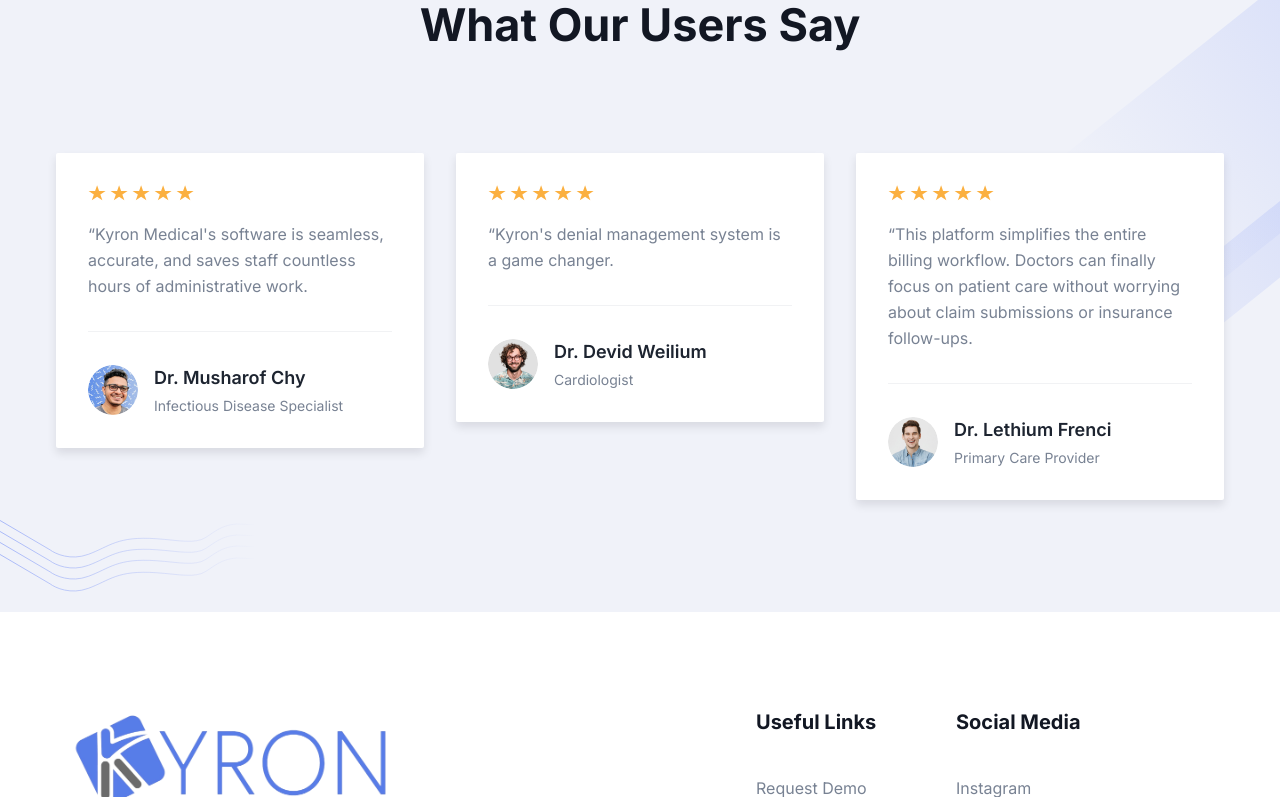
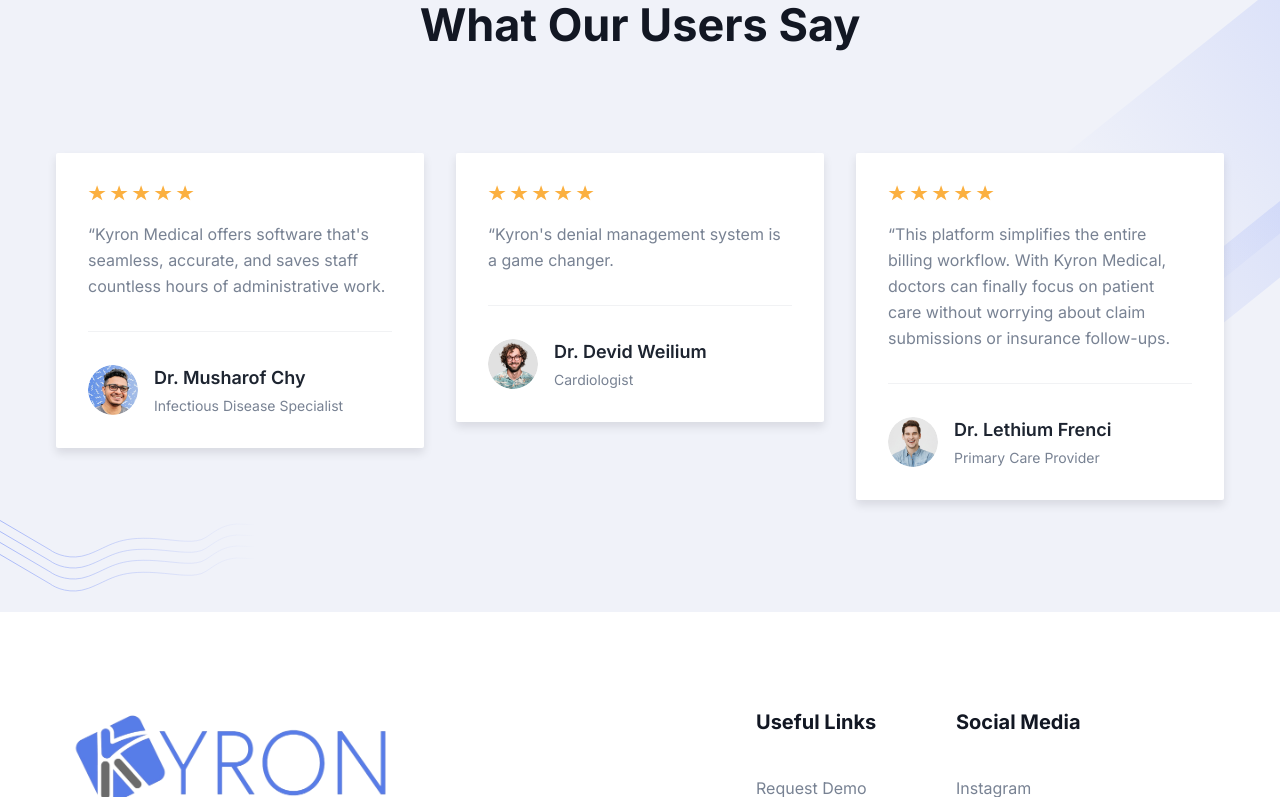
Before and after one commit to kyron-medical/HealthClinicAIWebsite, a Next.js app: page / in a window 1280 px wide. Shown: the part 1555-2352 px from the top of the page. Built offline with nearby package versions, Linux system fonts and the light colour scheme; no server answers.

Commit message:
Update index.tsx

```diff
--- a/src/components/Testimonials/index.tsx
+++ b/src/components/Testimonials/index.tsx
@@ -8,7 +8,7 @@ const testimonialData: Testimonial[] = [
     name: "Dr. Musharof Chy",
     designation: "Infectious Disease Specialist",
     content:
-      "Kyron Medical's software is seamless, accurate, and saves staff countless hours of administrative work.",
+      "Kyron Medical offers software that's seamless, accurate, and saves staff countless hours of administrative work.",
     image: "/images/testimonials/auth-01.png",
     star: 5,
   },
@@ -26,7 +26,7 @@ const testimonialData: Testimonial[] = [
     name: "Dr. Lethium Frenci",
     designation: "Primary Care Provider",
     content:
-      "This platform simplifies the entire billing workflow. Doctors can finally focus on patient care without worrying about claim submissions or insurance follow-ups.",
+      "This platform simplifies the entire billing workflow. With Kyron Medical, doctors can finally focus on patient care without worrying about claim submissions or insurance follow-ups.",
     image: "/images/testimonials/auth-03.png",
     star: 5,
   },
```
